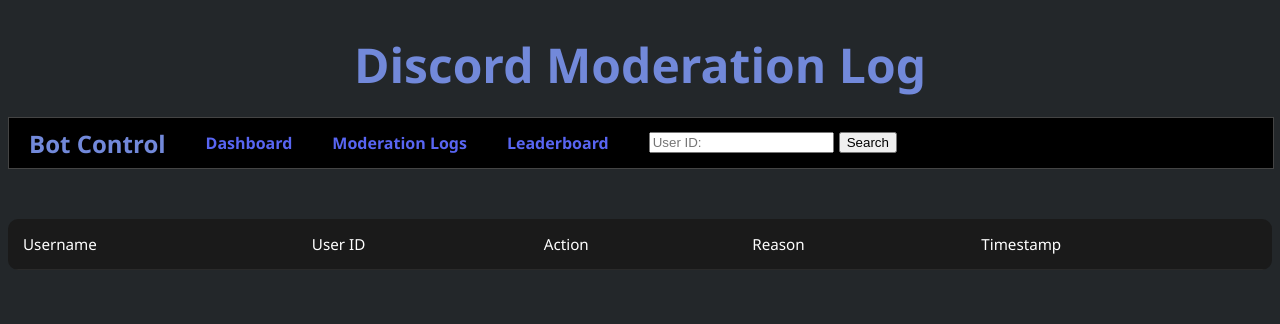
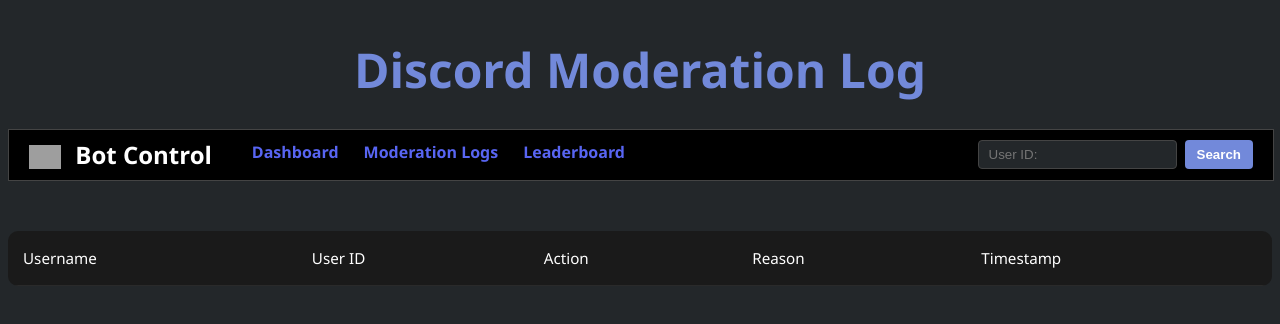
Before and after one commit to IoFilms8149/discord-admin-bot, a Flask app: page /logs in a window 1280 px wide. Shown: the top 324 px of the page. Run offline with Flask 3, Linux system fonts and the light colour scheme; data that the repository does not hold is empty; grey boxes are pictures that could not be loaded.

Commit message:
style: update discord dashboard

```diff
--- a/main.py
+++ b/main.py
@@ -1,8 +1,6 @@
 import discord
-import asyncio
 import os
 from discord.ext import commands
-from discord import app_commands
 from dotenv import load_dotenv
 import sqlite3
 
--- a/static/style.css
+++ b/static/style.css
@@ -1,5 +1,8 @@
+
 body {
     background-color: #23272a;
+    color: white;
+    line-height: 1.6;
     font-family: 'Segoe UI', Tahoma, Geneva, Verdana, sans-serif;
 }
 h1 {
@@ -15,8 +18,22 @@ h2 {
 h3 {
     text-decoration: underline;
 }
-.card {
+h3.card {
+    background-color: #1a1a1a;
+    padding: 15px 15px 5px 15px;
+    margin-top: 25px;
+    margin-bottom: 0px;
+    border-radius: 6px 6px 0 0;
+    text-decoration: underline;
+    font-size: 1.1rem;
+}
+p.card {
     color: white;
+    background-color: #1a1a1a;
+    padding: 0 15px 15px 15px;
+    margin-top: 0px;
+    margin-bottom: 25px;
+    border-radius: 0 0 6px 6px;
 }
 .navbar {
     width: 100%;
@@ -30,7 +47,7 @@ h3 {
 .links {
     display: flex;
     list-style: none;
-    gap: 40px;
+    gap: 25px;
     flex-grow: 1;
     margin-right: 20px;
 }
@@ -40,10 +57,16 @@ h3 {
   transition: 250ms;
 }
 .nav-logo {
-    color: #7289da;
+    color: white;
     font-size: 1.5rem;
     font-weight: bold;
     padding-left: 20px;
+
+}
+.nav-logo img {
+    height: 24px;
+    vertical-align: middle;
+    margin-right: 8px;
 }
 .links a:hover {
     color: #7289da;
@@ -75,11 +98,28 @@ td {
     font-size: 0.95rem;
 }
 .search {
-    margin-right: auto;
+    margin-left: auto;
+}
+.search input {
+    padding: 6px 10px;
+    background-color: #23272a;
+    color: white;
+    border: 1px solid #444;
+    border-radius: 4px;
+    outline: none;
 }
 .search form {
     display: flex;
-    gap: 5px;
+    gap: 8px;
+}
+.search button {
+    padding: 6px 12px;
+    background-color: #7289da;
+    color: white;
+    border: none;
+    border-radius: 4px;
+    cursor: pointer;
+    font-weight: bold;
 }
 .profile-pic {
     width: 120px;
--- a/templates/index.html
+++ b/templates/index.html
@@ -7,7 +7,10 @@
 <body>
     <h1>Moderation Status</h1>
     <nav class="navbar">
-        <div class="nav-logo">Bot Control</div>
+        <div class="nav-logo">
+            <img src="https://cdn.prod.website-files.com/6257adef93867e50d84d30e2/636e0a69f118df70ad7828d4_icon_clyde_blurple_RGB.svg" alt="Discord">
+            <span>Bot Control</span>
+        </div>
         <ul class="links">
             <li><a href="/" style="color: #5865F2; text-decoration: none; font-weight: bold;">Dashboard</a></li>
             <li><a href="/logs" style="color: #5865F2; text-decoration: none; font-weight: bold;">Moderation Logs</a></li>
--- a/templates/leaderboard.html
+++ b/templates/leaderboard.html
@@ -7,7 +7,10 @@
 <body>
     <h1>Server Leaderboard</h1>
     <nav class="navbar">
-        <div class="nav-logo">Bot Control</div>
+        <div class="nav-logo">
+            <img src="https://cdn.prod.website-files.com/6257adef93867e50d84d30e2/636e0a69f118df70ad7828d4_icon_clyde_blurple_RGB.svg" alt="Discord">
+            <span>Bot Control</span>
+        </div>
         <ul class="links">
             <li><a href="/" style="color: #5865F2; text-decoration: none; font-weight: bold;">Dashboard</a></li>
             <li><a href="/logs" style="color: #5865F2; text-decoration: none; font-weight: bold;">Moderation Logs</a></li>
--- a/templates/logs.html
+++ b/templates/logs.html
@@ -7,7 +7,10 @@
 <body>
     <h1>Discord Moderation Log</h1>
     <nav class="navbar">
-        <div class="nav-logo">Bot Control</div>
+        <div class="nav-logo">
+            <img src="https://cdn.prod.website-files.com/6257adef93867e50d84d30e2/636e0a69f118df70ad7828d4_icon_clyde_blurple_RGB.svg" alt="Discord">
+            <span>Bot Control</span>
+        </div>
         <ul class="links">
             <li><a href="/" style="color: #5865F2; text-decoration: none; font-weight: bold;">Dashboard</a></li>
             <li><a href="/logs" style="color: #5865F2; text-decoration: none; font-weight: bold;">Moderation Logs</a></li>
--- a/templates/profile.html
+++ b/templates/profile.html
@@ -7,7 +7,10 @@
 <body>
     <h1>User Profile</h1>
     <nav class="navbar">
-        <div class="nav-logo">Bot Control</div>
+        <div class="nav-logo">
+            <img src="https://cdn.prod.website-files.com/6257adef93867e50d84d30e2/636e0a69f118df70ad7828d4_icon_clyde_blurple_RGB.svg" alt="Discord">
+            <span>Bot Control</span>
+        </div>
         <ul class="links">
             <li><a href="/" style="color: #5865F2; text-decoration: none; font-weight: bold;">Dashboard</a></li>
             <li><a href="/logs" style="color: #5865F2; text-decoration: none; font-weight: bold;">Moderation Logs</a></li>
```
Also changed, not shown: cogs/utility.py (+7 -1 lines), README.md.
